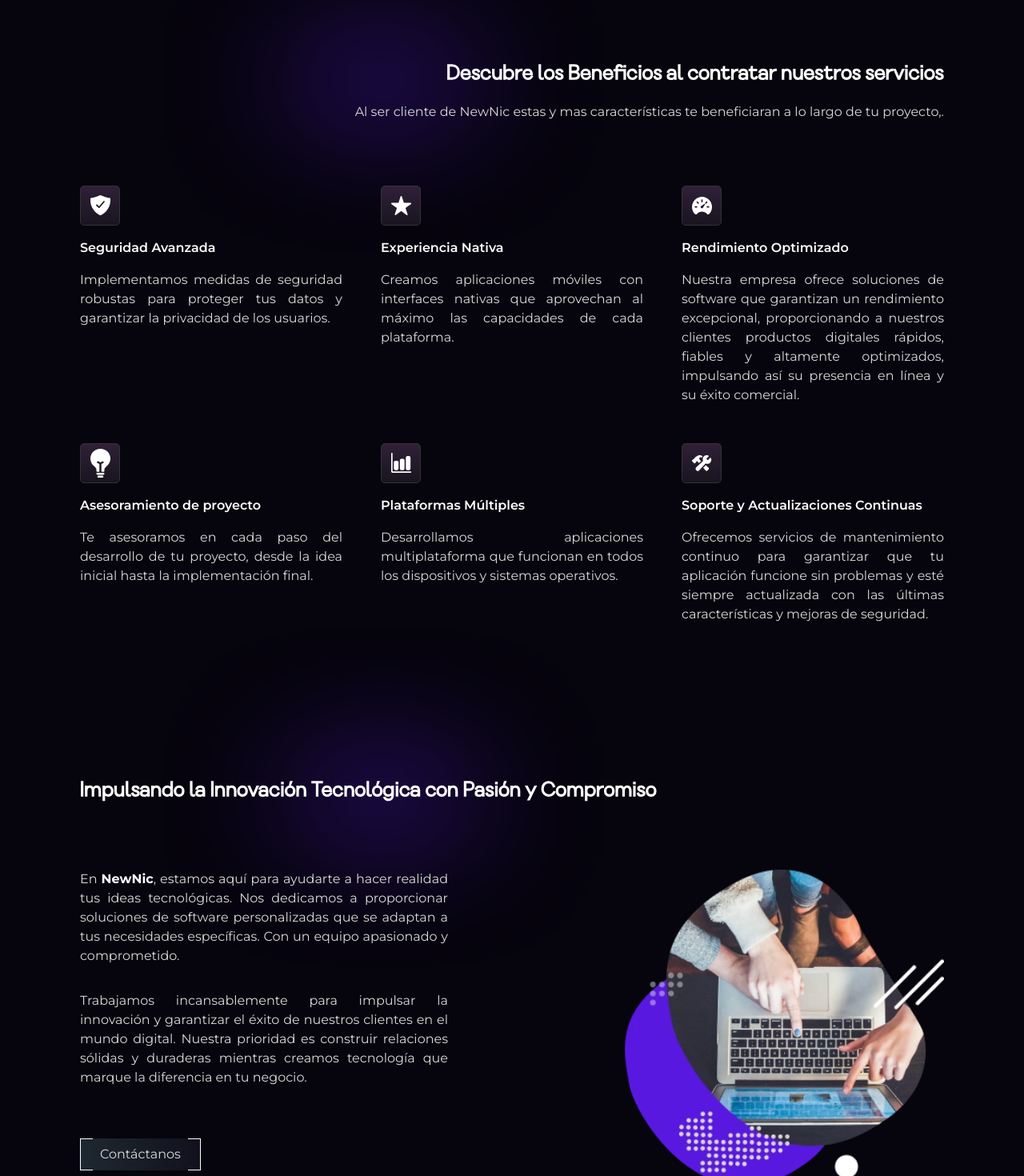
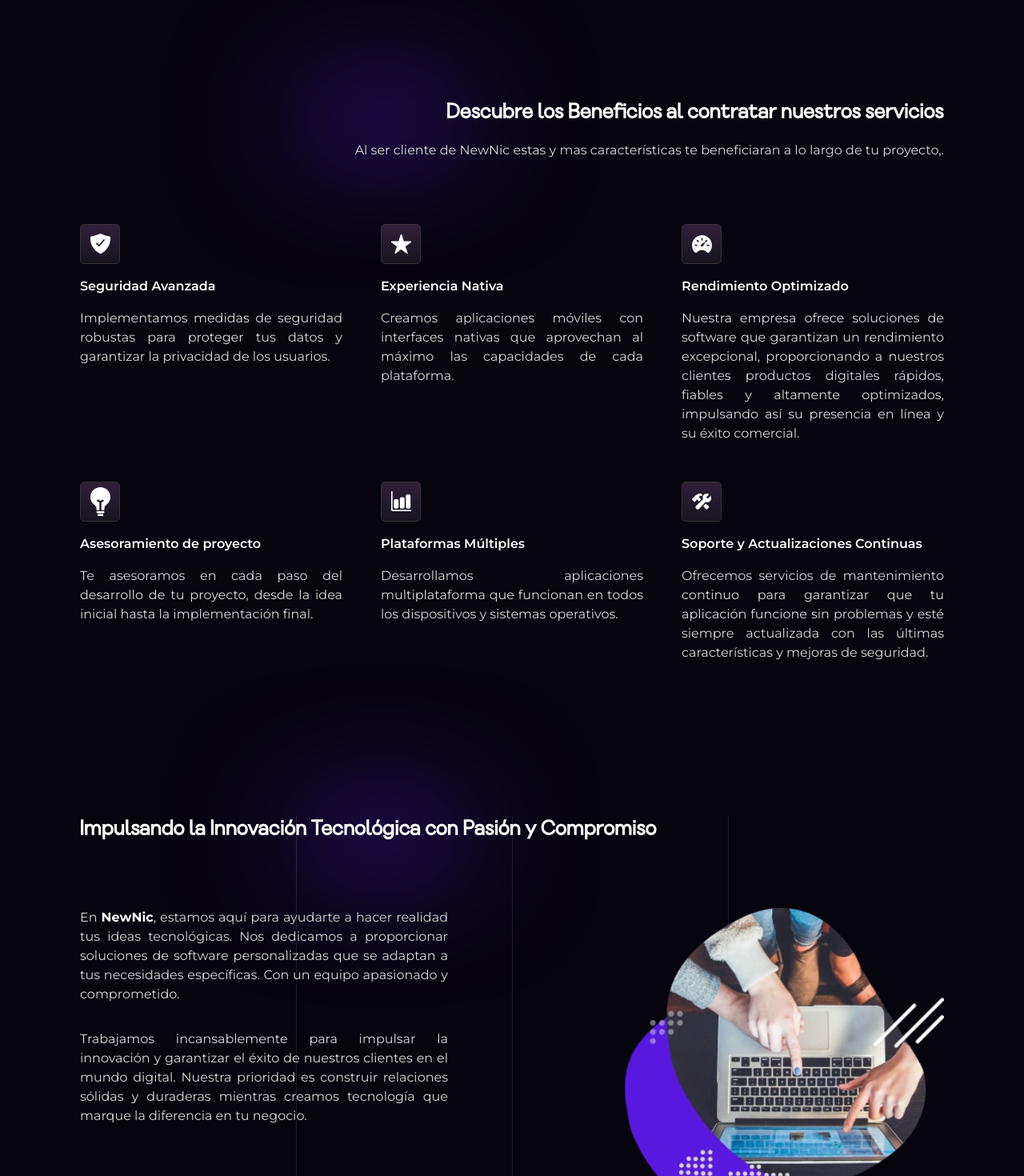
Before and after one commit to francisco-JGC/newnic.tech, a Next.js app: page / in a window 1280 px wide. Shown: the part 2180-3650 px from the top of the page at 80% size. Built offline with nearby package versions, Linux system fonts and the light colour scheme.

Commit message:
feat: Add showBackground prop to About section
The code changes in page.js add the `showBackground` prop to the About section, allowing for the background to be shown or hidden based on the value of the prop. This provides more flexibility in customizing the appearance of the About section.

```diff
--- a/src/app/page.js
+++ b/src/app/page.js
@@ -78,6 +78,7 @@ export default function Home() {
         className="about-section"
         id="about"
         positionTitle="left"
+        showBackground={true}
       >
         <About />
       </SectionPage>
--- a/src/app/page.scss
+++ b/src/app/page.scss
@@ -37,7 +37,8 @@
     }
   }
 
-  .about-section {
+  .about-section,
+  .benefits-section {
     margin-top: 3em;
   }
 }
```
